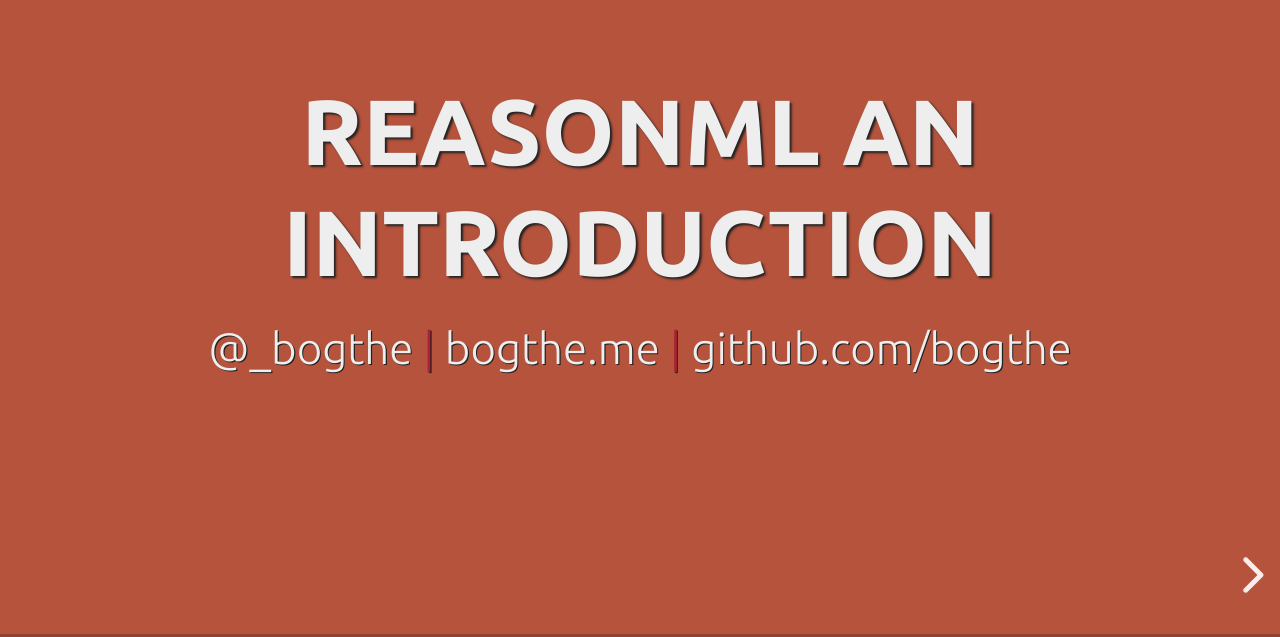
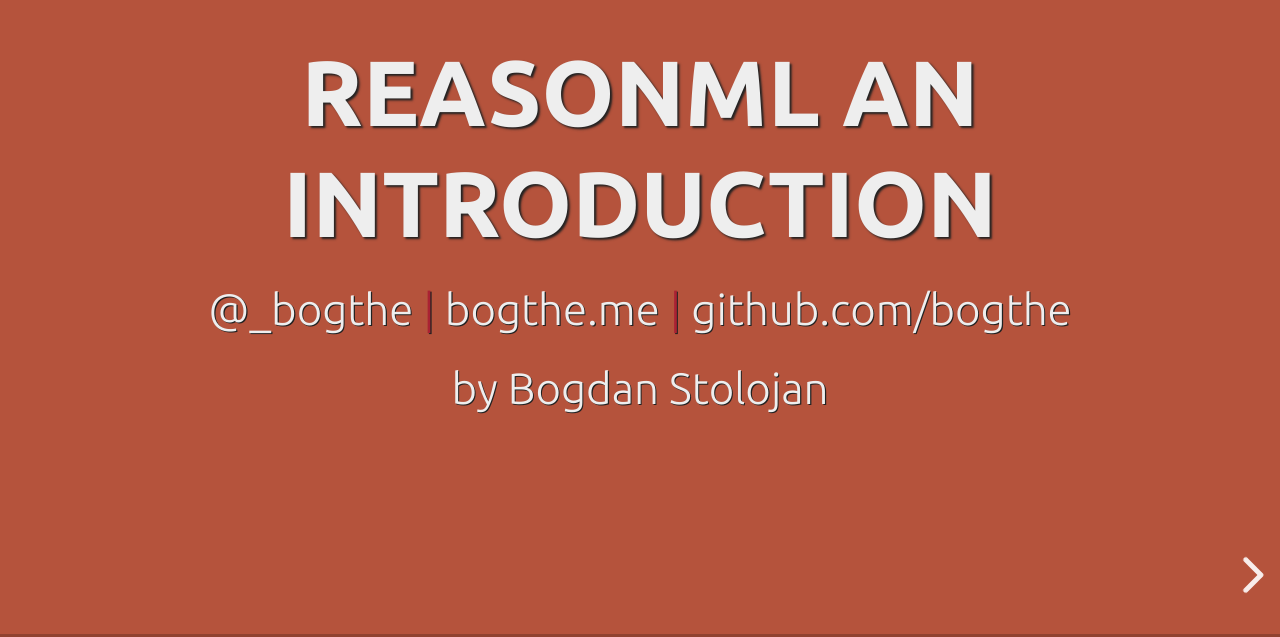
Before and after one commit to bogthe/reasonml-presentation, a plain HTML site: page index.html in a window 1280 px wide. Shown: the part 163-800 px from the top of the page. Drawn offline with Linux system fonts and the light colour scheme.

Commit message:
Finishing touches

```diff
--- a/index.html
+++ b/index.html
@@ -29,7 +29,10 @@
             <section data-markdown data-transition="slide" data-background="#b5533c" data-background-transition="zoom">
                 <textarea data-template>
                         ## ReasonML an introduction
+
                         @_bogthe [|]() bogthe.me [|]() github.com/bogthe
+
+                        by Bogdan Stolojan
                 </textarea>
             </section>
 
```
